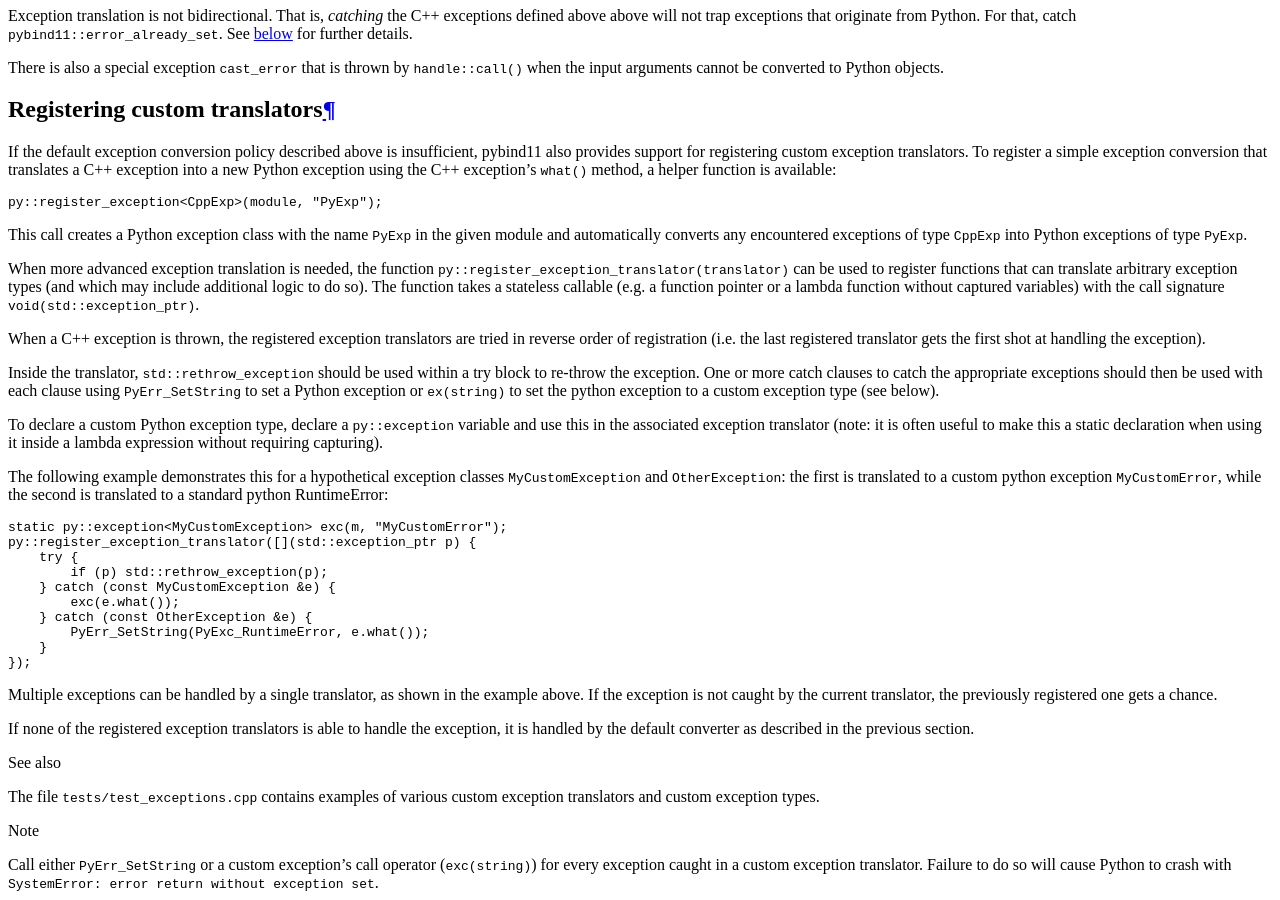
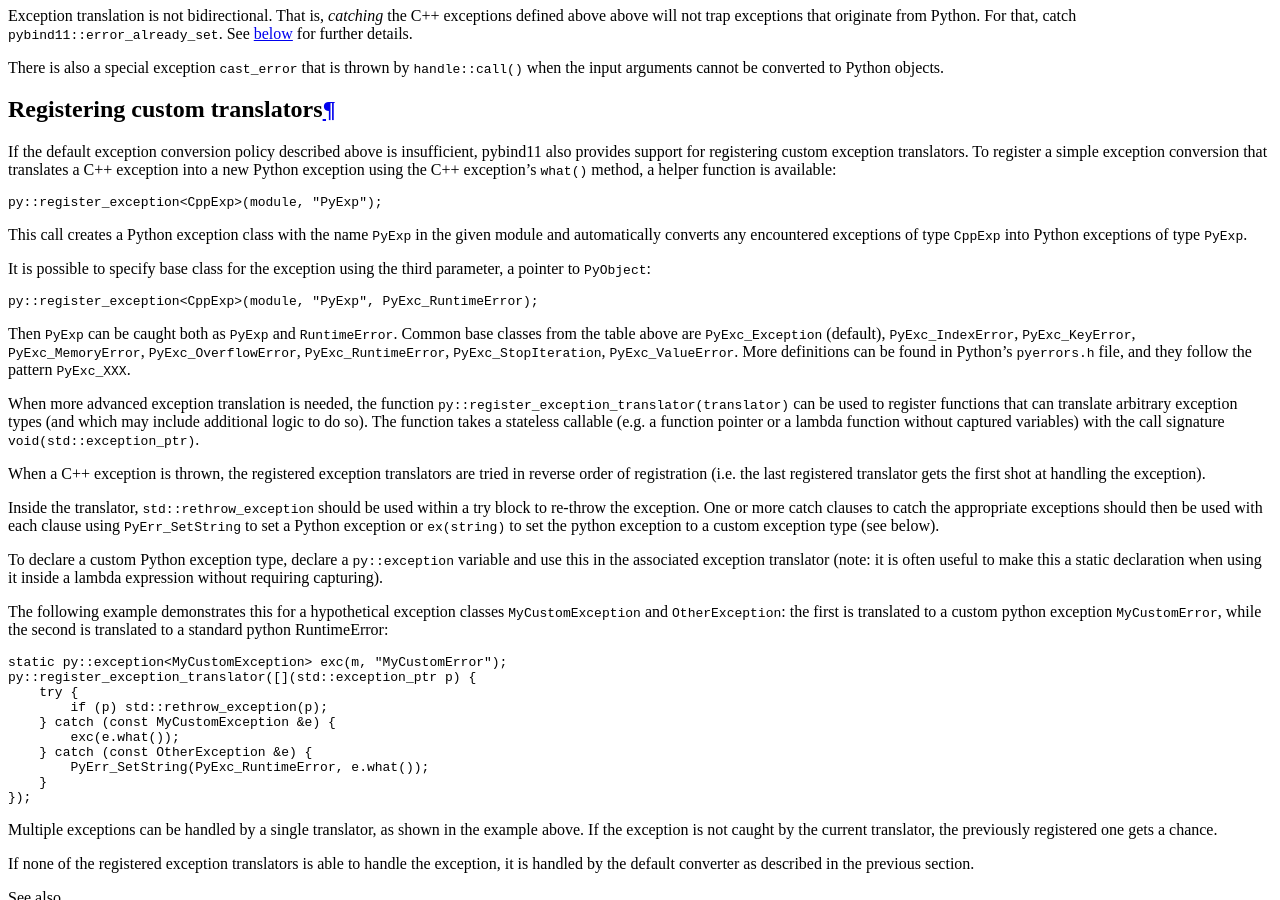
Before and after one commit to pybind/pybind11, a Sphinx documentation site: the page built from docs/advanced/exceptions.rst, in a window 1280 px wide and 900 px high, scrolled down 1710 px. Built offline with Sphinx 7.4.7 and the Read the Docs theme 2.0.0, drawn with Linux system fonts in a browser that asks for light colours.

Commit message:
Add note about specifying custom base.

```diff
--- a/docs/advanced/exceptions.rst
+++ b/docs/advanced/exceptions.rst
@@ -78,6 +78,20 @@
 This call creates a Python exception class with the name ``PyExp`` in the given
 module and automatically converts any encountered exceptions of type ``CppExp``
 into Python exceptions of type ``PyExp``.
+
+It is possible to specify base class for the exception using the third
+parameter, a pointer to `PyObject`:
+
+.. code-block:: cpp
+
+    py::register_exception<CppExp>(module, "PyExp", PyExc_RuntimeError);
+
+Then `PyExp` can be caught both as `PyExp` and `RuntimeError`.
+Common base classes from the table above are `PyExc_Exception` (default),
+`PyExc_IndexError`, `PyExc_KeyError`, `PyExc_MemoryError`, `PyExc_OverflowError`,
+`PyExc_RuntimeError`, `PyExc_StopIteration`, `PyExc_ValueError`.
+More definitions can be found in Python's `pyerrors.h` file, and they follow
+the pattern `PyExc_XXX`.
 
 When more advanced exception translation is needed, the function
 ``py::register_exception_translator(translator)`` can be used to register
```
